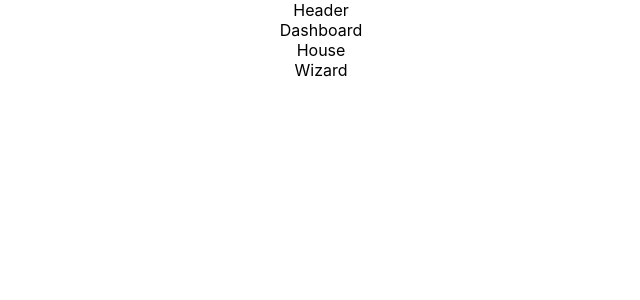
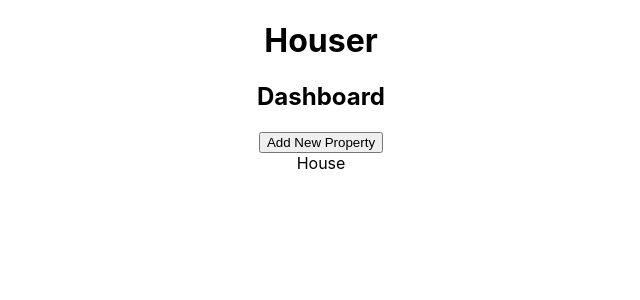
Before and after one commit to its-gio/houser, a React (Create React App) app: page / in a window 1280 px wide. Shown: the top 300 px of the page, without its empty margins (319-959 px from the left). Built offline with nearby package versions, Linux system fonts and the light colour scheme.

Commit message:
Added address inputs and state to address component. Redux package. Wizard sub components. Routes connected to app.jsx.

```diff
--- a/package.json
+++ b/package.json
@@ -15,7 +15,8 @@
     "react": "^16.12.0",
     "react-dom": "^16.12.0",
     "react-router-dom": "^5.1.2",
-    "react-scripts": "3.3.1"
+    "react-scripts": "3.3.1",
+    "redux": "^4.0.5"
   },
   "scripts": {
     "start": "react-scripts start",
--- a/src/App.jsx
+++ b/src/App.jsx
@@ -1,16 +1,17 @@
 import React from 'react';
+import { HashRouter as Router } from "react-router-dom"
 import './App.css';
-import Dashboard from './components/Dashboard';
 import Header from './components/Header';
-import Wizard from './components/Wizard';
+import Routes from "./routes"
 
 function App() {
   return (
-    <div className="App">
-      <Header />
-      <Dashboard />
-      <Wizard />
-    </div>
+    <Router>
+      <div className="App">
+        <Header />
+        {Routes}
+      </div>
+    </Router>
   );
 }
 
--- a/src/components/Dashboard.jsx
+++ b/src/components/Dashboard.jsx
@@ -1,11 +1,14 @@
 import React, { Component } from 'react'
+import { Link } from "react-router-dom"
 import House from './House'
+
 
 export default class Dashboard extends Component {
   render() {
     return (
       <div>
-        Dashboard
+        <h2>Dashboard</h2>
+        <Link to="/wizard/address"><button>Add New Property</button></Link>
         <House />
       </div>
     )
--- a/src/components/Header.jsx
+++ b/src/components/Header.jsx
@@ -4,7 +4,7 @@ export default class Header extends Component {
   render() {
     return (
       <div>
-        Header
+        <h1>Houser</h1>
       </div>
     )
   }
--- a/src/components/Wizard.jsx
+++ b/src/components/Wizard.jsx
@@ -1,9 +1,12 @@
-import React, { Component } from 'react'
+import React, { Component } from 'react';
+// import { Route, Switch } from "react-router-dom"
+
 
 export default class Wizard extends Component {
   render() {
     return (
       <div>
+        <button>Cancel</button>
         Wizard
       </div>
     )
--- a/src/routes.jsx
+++ b/src/routes.jsx
@@ -0,0 +1,12 @@
+import React from "react";
+import { Switch, Route } from "react-router-dom";
+import Wizard from './components/Wizard';
+import Dashboard from './components/Dashboard';
+
+
+export default (
+  <Switch>
+    <Route path="/wizard/:step" component={Wizard} />
+    <Route path="/" component={Dashboard} />
+  </Switch>
+)
```
Also changed, not shown: src/components/Wizard/Address.jsx (added, +31 -0 lines), src/components/Wizard/Image.jsx (added), src/components/Wizard/Mortgage.jsx (added), src/store.jsx (added), 2 other files (tests, documents, lock files or other folders).
